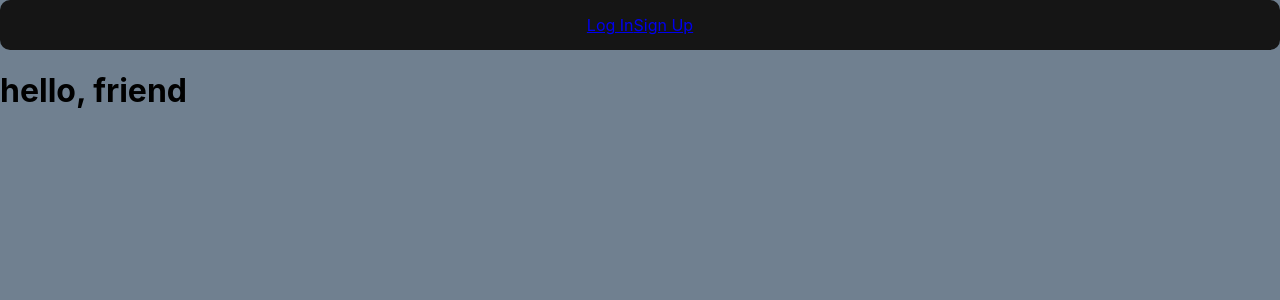
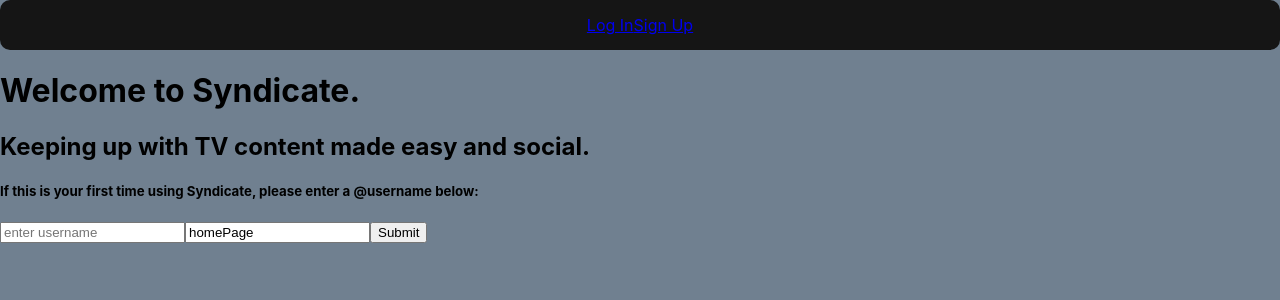
Before and after one commit to ClarkDoom/syndicate-refactor-front-end, a React (Vite) app: page / in a window 1280 px wide. Shown: the top 300 px of the page. Built offline with nearby package versions, Linux system fonts and the light colour scheme; no server answers.

Commit message:
refactor template signup form to include userName

```diff
--- a/src/components/SignupForm/SignupForm.tsx
+++ b/src/components/SignupForm/SignupForm.tsx
@@ -17,6 +17,7 @@ const SignupForm = (props: AuthFormProps): JSX.Element => {
   const [isSubmitted, setIsSubmitted] = useState(false)
   const [formData, setFormData] = useState<SignupFormData>({
     name: '',
+    userName: '',
     email: '',
     password: '',
     passwordConf: '',
@@ -49,7 +50,7 @@ const SignupForm = (props: AuthFormProps): JSX.Element => {
     }
   }
 
-  const { name, email, password, passwordConf } = formData
+  const { name, email, password, passwordConf, userName } = formData
 
   const isFormInvalid = (): boolean => {
     return !(name && email && password && password === passwordConf)
@@ -68,6 +69,16 @@ const SignupForm = (props: AuthFormProps): JSX.Element => {
           id="name"
           value={name}
           name="name"
+          onChange={handleChange}
+        />
+      </div>
+      <div >
+        <label htmlFor="userName" >userName</label>
+        <input
+          type="text"
+          id="userName"
+          value={userName}
+          name="userName"
           onChange={handleChange}
         />
       </div>
--- a/src/pages/Home/Home.tsx
+++ b/src/pages/Home/Home.tsx
@@ -10,9 +10,26 @@ const Home = (props: HomeProps): JSX.Element => {
   const { user } = props
 
   return (
-    <main>
-      <h1>hello, {user ? user.name : 'friend'}</h1>
-    </main>
+    <div>
+      {/* profile image  */}
+      <h1 id="landing-page">Welcome to Syndicate.</h1>
+      <h2 id="landing-page">Keeping up with TV content made easy and social.</h2>
+      {/* verify if question mark should be here */}
+      {!user?.profile &&
+        <>
+          <h5 id="landing-page">
+            If this is your first time using Syndicate, please enter a @username below:
+          </h5>
+          <form>
+            <label htmlFor="username-input"></label>
+            <input name="userName" placeholder="enter username" type="text" id="username-input" />
+            {/* the below input was a hidden class, setup to not need that */}
+            <input name="location" value="homePage" type="text" />
+            <button type="submit">Submit</button>
+          </form>
+        </>
+      }
+    </div>
   )
 }
 
--- a/src/types/forms.ts
+++ b/src/types/forms.ts
@@ -11,6 +11,7 @@ export interface LoginFormData {
 
 export interface SignupFormData {
   name: string;
+  userName: string;
   email: string;
   password: string;
   passwordConf: string;
```
